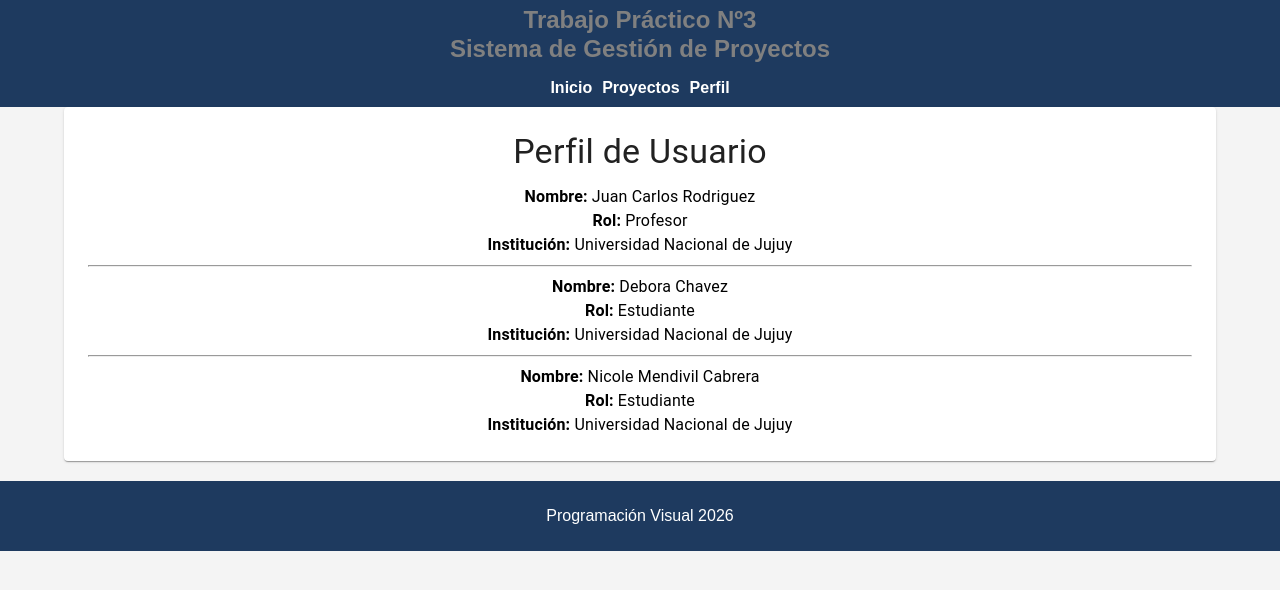
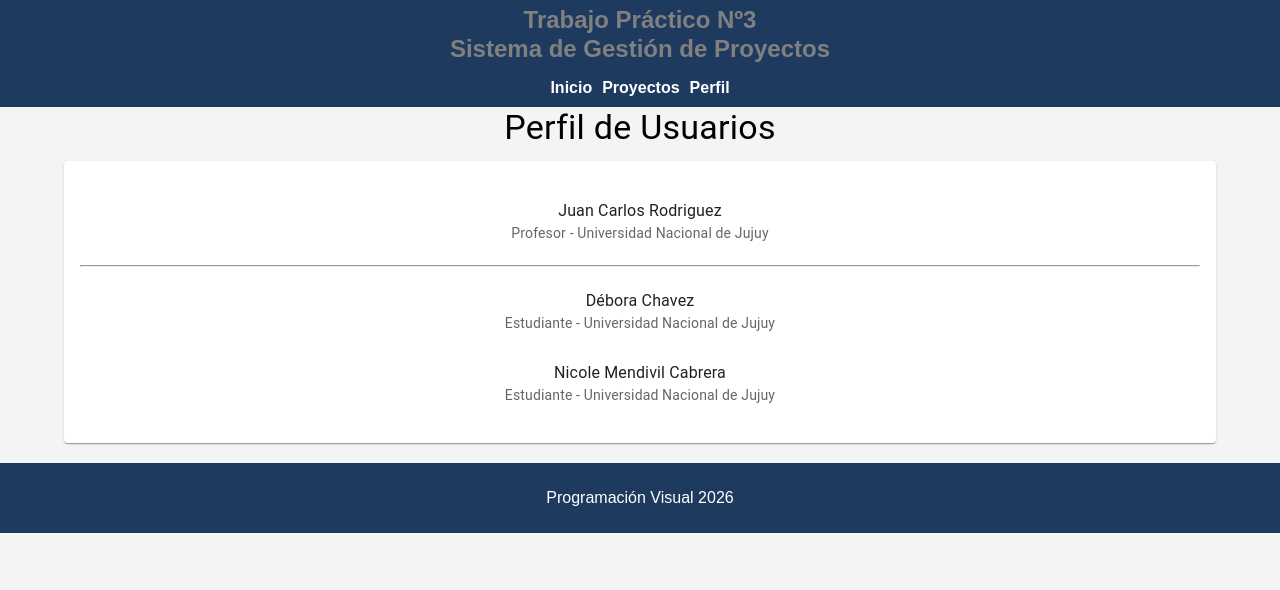
Before and after one commit to nicolemendivil/pv_tp3_grupo3, a React (Vite) app in the folder pv_tp3_grupo3/: page /perfil in a window 1280 px wide. Shown: the top 590 px of the page. Built offline with nearby package versions, Linux system fonts and the light colour scheme.

Commit message:
Cambios en Material UI en: FormularioProyecto, Dashboard y PerfilUsuario

```diff
--- a/pv_tp3_grupo3/src/components/FormularioProyecto.jsx
+++ b/pv_tp3_grupo3/src/components/FormularioProyecto.jsx
@@ -1,5 +1,5 @@
 import { useState } from "react";
-import {TextField,Select,MenuItem,Button,FormControl,InputLabel} from "@mui/material";
+import {TextField,Select,MenuItem,Button,FormControl,InputLabel, Box} from "@mui/material";
 const FormularioProyecto = ({ agregar}) => {
     const [formulario, setFormulario] = useState({
     titulo: "",
@@ -26,7 +26,9 @@ const FormularioProyecto = ({ agregar}) => {
     });
     };
   return (
-    <form onSubmit={handleSubmit}>
+  <form onSubmit={handleSubmit}>
+  <Box sx={{ display: "flex", flexDirection:"column" }}>
+
       <TextField
         label="Título"
         name="titulo"
@@ -35,10 +37,9 @@ const FormularioProyecto = ({ agregar}) => {
         fullWidth
         margin="normal"
       />
-
+      <Box sx={{ display: "flex", gap: 1}}>
       <FormControl fullWidth margin="normal">
         <InputLabel>Categoría</InputLabel>
-
         <Select
           label="Categoría"
           name="categoria"
@@ -76,13 +77,14 @@ const FormularioProyecto = ({ agregar}) => {
           <MenuItem value="En Pausa">En Pausa</MenuItem>
         </Select>
       </FormControl>
-
+      </Box>
+      </Box>
       <Button
         type="submit"
-        variant="contained"
-      >
+        variant="contained">
         Agregar
       </Button>
+
 
     </form>
   );
--- a/pv_tp3_grupo3/src/views/Dashboard.jsx
+++ b/pv_tp3_grupo3/src/views/Dashboard.jsx
@@ -1,4 +1,4 @@
-import {Container, Typography, Card, CardContent} from "@mui/material";
+import {Container, Typography, Card, CardContent, Box} from "@mui/material";
 const Dashboard = () => {
   return (
     <Container>
@@ -11,7 +11,8 @@ const Dashboard = () => {
         consultar información general sobre los proyectos registrados.
       </Typography>
 
-      <Card sx={{ mb: 2 }}>
+      <Box sx={{ display: "flex",gap:2,mt: 3 }}>
+        <Card sx={{ flex: 1 }}>
         <CardContent>
           <Typography variant="h6">
             Total de proyectos
@@ -20,20 +21,39 @@ const Dashboard = () => {
             5
           </Typography>
         </CardContent>
-      </Card>
-
-      <Card>
+        </Card>
+        <Card sx={{ flex: 1 }}>
         <CardContent>
           <Typography variant="h6">
-            Proyectos en curso
+            Proyectos Completados
           </Typography>
           <Typography>
             2
           </Typography>
         </CardContent>
       </Card>
+      <Card sx={{ flex: 1 }}>
+        <CardContent>
+          <Typography variant="h6">
+            Proyectos en Proceso
+          </Typography>
+          <Typography>
+            2
+          </Typography>
+        </CardContent>
+      </Card>
+      <Card sx={{ flex: 1 }}>
+        <CardContent>
+          <Typography variant="h6">
+            Proyectos en Pausa
+          </Typography>
+          <Typography>
+            1
+          </Typography>
+        </CardContent>
+      </Card>
+      </Box>
     </Container>
   );
 };
-
 export default Dashboard;
--- a/pv_tp3_grupo3/src/views/PerfilUsuario.jsx
+++ b/pv_tp3_grupo3/src/views/PerfilUsuario.jsx
@@ -1,46 +1,34 @@
-import { Container, Paper, Typography } from "@mui/material";
+import { Container, Paper, Typography, List, ListItem, ListItemText } from "@mui/material";
 
 const PerfilUsuario = () => {
   return (
     <Container>
-      <Paper sx={{ p: 3 }}>
-        <Typography variant="h4" gutterBottom>
-          Perfil de Usuario
-        </Typography>
+      <Typography variant="h4" gutterBottom>
+        Perfil de Usuarios
+      </Typography>
+      <Paper sx={{ p: 2 }}>
+        <List>
+          <ListItem>
+            <ListItemText
+              primary="Juan Carlos Rodriguez"
+              secondary="Profesor - Universidad Nacional de Jujuy"
+            />
+          </ListItem>
+          <hr/>
+          <ListItem>
+            <ListItemText
+              primary="Débora Chavez"
+              secondary="Estudiante - Universidad Nacional de Jujuy"
+            />
+          </ListItem>
 
-        <Typography>
-          <strong>Nombre:</strong> Juan Carlos Rodriguez
-        </Typography>
-        <Typography>
-          <strong>Rol:</strong> Profesor
-        </Typography>
-        <Typography>
-          <strong>Institución:</strong> Universidad Nacional de Jujuy
-        </Typography>
-
-        <hr />
-
-        <Typography>
-          <strong>Nombre:</strong> Debora Chavez
-        </Typography>
-        <Typography>
-          <strong>Rol:</strong> Estudiante
-        </Typography>
-        <Typography>
-          <strong>Institución:</strong> Universidad Nacional de Jujuy
-        </Typography>
-
-        <hr />
-
-        <Typography>
-          <strong>Nombre:</strong> Nicole Mendivil Cabrera
-        </Typography>
-        <Typography>
-          <strong>Rol:</strong> Estudiante
-        </Typography>
-        <Typography>
-          <strong>Institución:</strong> Universidad Nacional de Jujuy
-        </Typography>
+          <ListItem>
+            <ListItemText
+              primary="Nicole Mendivil Cabrera"
+              secondary="Estudiante - Universidad Nacional de Jujuy"
+            />
+          </ListItem>
+        </List>
       </Paper>
     </Container>
   );
```
